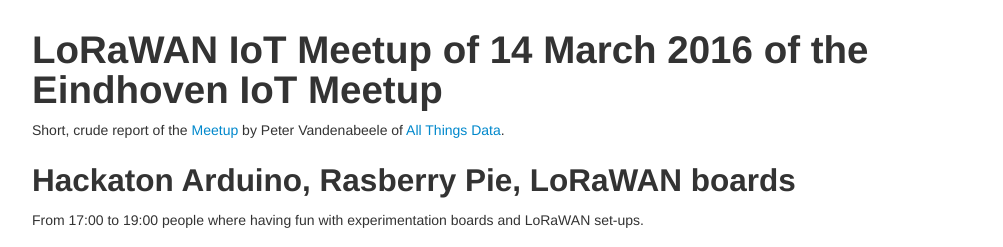
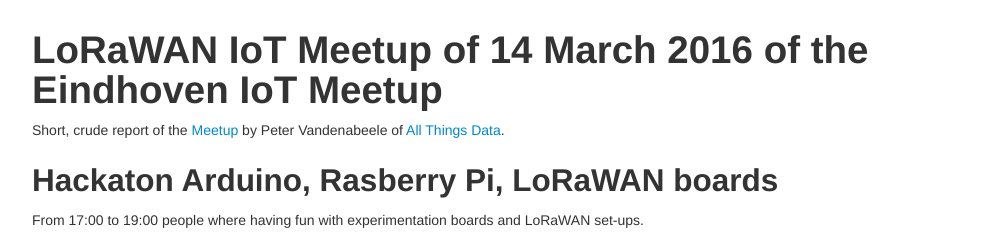
Before and after one commit to allthingsdata/allthingsdata.github.io, a plain HTML site: page report-eindhoven-iot-LoRaWAN-meetup-2016-03-15.html in a window 1280 px wide. Shown: the top 247 px of the page, without its empty margins (138-1141 px from the left). Drawn offline with Linux system fonts and the light colour scheme.

Commit message:
Typo ;-)

```diff
--- a/report-eindhoven-iot-LoRaWAN-meetup-2016-03-15.html
+++ b/report-eindhoven-iot-LoRaWAN-meetup-2016-03-15.html
@@ -14,7 +14,7 @@
 
 <p>Short, crude report of the <a href="http://www.meetup.com/Eindhoven-Internet-of-Things/events/228916797/" target="_blank">Meetup</a> by Peter Vandenabeele of <a href="http://allthingsdata.io">All Things Data</a>.
 
-<h2>Hackaton Arduino, Rasberry Pie, LoRaWAN boards</h2>
+<h2>Hackaton Arduino, Rasberry Pi, LoRaWAN boards</h2>
 <p>From 17:00 to 19:00 people where having fun with experimentation boards and LoRaWAN set-ups.</p>
 
 <h2>Introduction by Lorna Goulden</h2>
```
